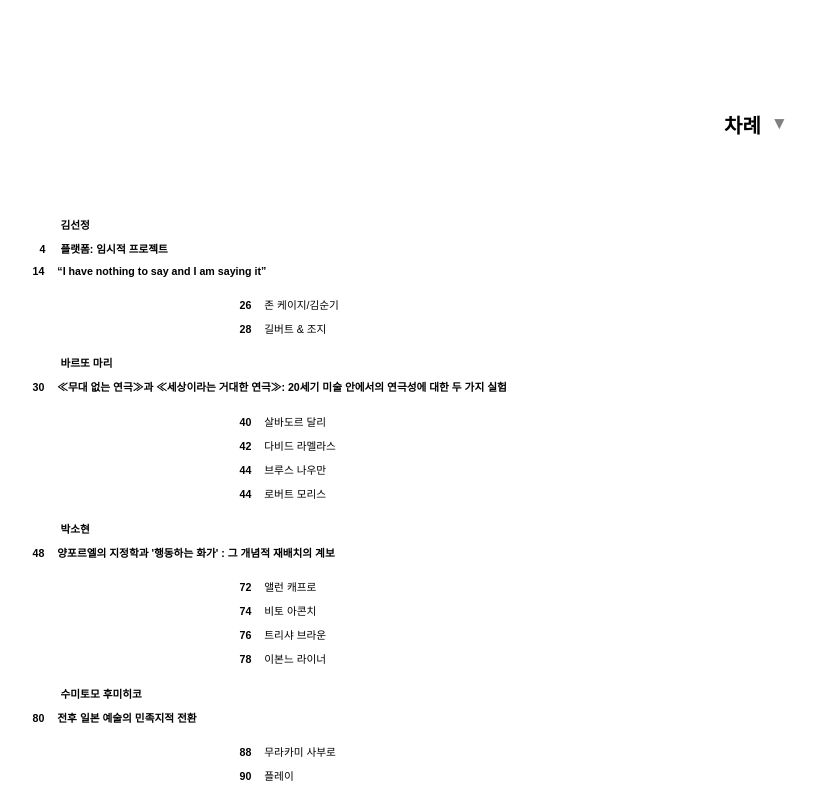
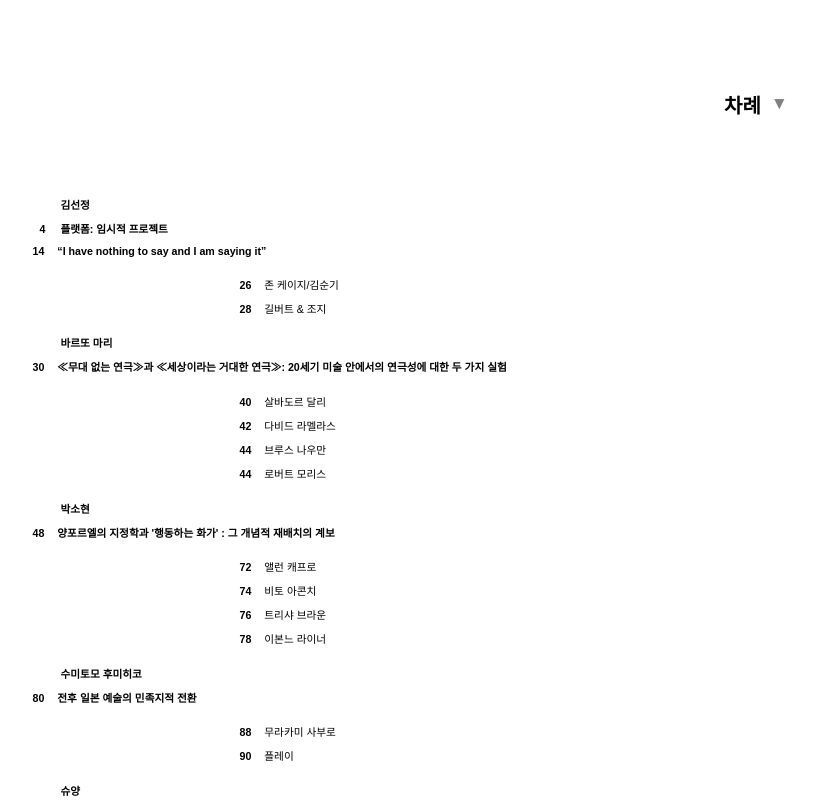
Before and after one commit to syj004310/syj004310.github.io, a plain HTML site: page content8.html in a window 1280 px wide. Shown: the top 800 px of the page, without its empty margins (112-928 px from the left). Drawn offline with Linux system fonts and the light colour scheme.

Commit message:
Update content8.html

```diff
--- a/content8.html
+++ b/content8.html
@@ -10,7 +10,7 @@
       margin-left:auto;
       margin-right:auto;
     background-color:white;
-    margin:60px 100px 60px 100px;
+    margin:40px 100px 60px 100px;
     max-width:800px;
 
 
```
